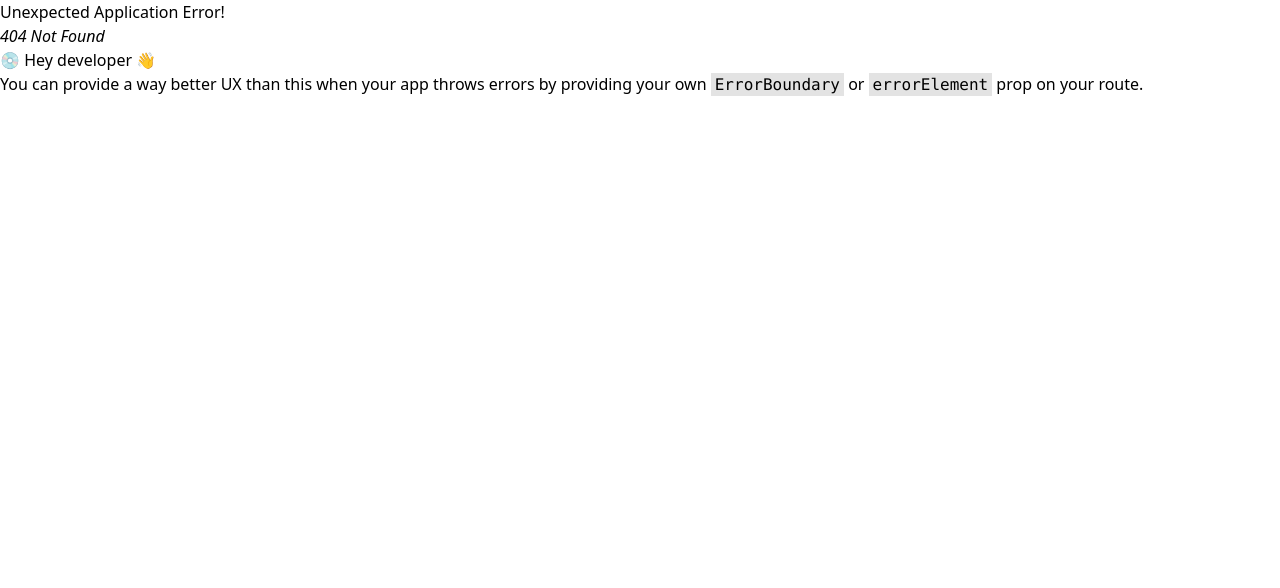
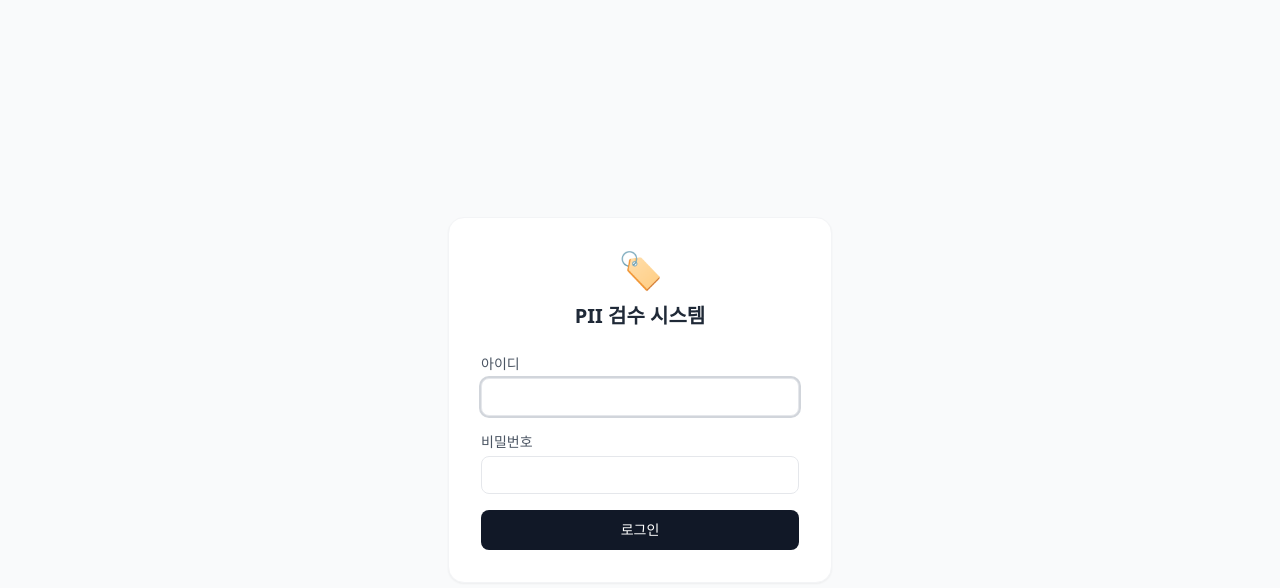
Before and after one commit to kkyut-exe/pii-review, a React (Vite) app in the folder web/: page /#/login in a window 1280 px wide. Before the commit this address had no page. Shown: the top 588 px of the page. Built offline with nearby package versions, Linux system fonts and the light colour scheme.

Commit message:
feat: LoginPage and auth guard in App.jsx

```diff
--- a/web/src/App.jsx
+++ b/web/src/App.jsx
@@ -1,11 +1,26 @@
-import { createHashRouter, RouterProvider } from 'react-router-dom'
-import { FileProvider } from './context/FileContext'
+// web/src/App.jsx
+import { createHashRouter, RouterProvider, Navigate } from 'react-router-dom'
+import { FileProvider, useFile } from './context/FileContext'
 import ListPage from './pages/ListPage'
 import ReviewPage from './pages/ReviewPage'
+import LoginPage from './pages/LoginPage'
+
+function RequireAuth({ children }) {
+  const { currentUser } = useFile()
+  if (!currentUser) return <Navigate to="/login" replace />
+  return children
+}
 
 const router = createHashRouter([
-  { path: '/', element: <ListPage /> },
-  { path: '/review/:id', element: <ReviewPage /> },
+  { path: '/login', element: <LoginPage /> },
+  {
+    path: '/',
+    element: <RequireAuth><ListPage /></RequireAuth>,
+  },
+  {
+    path: '/review/:id',
+    element: <RequireAuth><ReviewPage /></RequireAuth>,
+  },
 ])
 
 export default function App() {
--- /dev/null
+++ b/web/src/pages/LoginPage.jsx
@@ -0,0 +1,69 @@
+// web/src/pages/LoginPage.jsx
+import { useState } from 'react'
+import { useNavigate } from 'react-router-dom'
+import { useFile } from '../context/FileContext'
+
+export default function LoginPage() {
+  const { login } = useFile()
+  const navigate = useNavigate()
+  const [username, setUsername] = useState('')
+  const [password, setPassword] = useState('')
+  const [error, setError] = useState('')
+  const [loading, setLoading] = useState(false)
+
+  async function handleSubmit(e) {
+    e.preventDefault()
+    setError('')
+    setLoading(true)
+    try {
+      await login(username, password)
+      navigate('/')
+    } catch {
+      setError('아이디 또는 비밀번호가 올바르지 않습니다.')
+    } finally {
+      setLoading(false)
+    }
+  }
+
+  return (
+    <div className="min-h-screen bg-gray-50 flex items-center justify-center">
+      <div className="bg-white rounded-2xl shadow-sm border border-gray-100 p-8 w-full max-w-sm">
+        <div className="text-center mb-6">
+          <div className="text-4xl mb-3">🏷️</div>
+          <h1 className="text-xl font-semibold text-gray-800">PII 검수 시스템</h1>
+        </div>
+        <form onSubmit={handleSubmit} className="space-y-4">
+          <div>
+            <label className="block text-sm text-gray-600 mb-1">아이디</label>
+            <input
+              type="text"
+              value={username}
+              onChange={e => setUsername(e.target.value)}
+              required
+              autoFocus
+              className="w-full border border-gray-200 rounded-lg px-3 py-2 text-sm outline-none focus:ring-2 focus:ring-gray-300"
+            />
+          </div>
+          <div>
+            <label className="block text-sm text-gray-600 mb-1">비밀번호</label>
+            <input
+              type="password"
+              value={password}
+              onChange={e => setPassword(e.target.value)}
+              required
+              className="w-full border border-gray-200 rounded-lg px-3 py-2 text-sm outline-none focus:ring-2 focus:ring-gray-300"
+            />
+          </div>
+          {error && <p className="text-xs text-red-500">{error}</p>}
+          <button
+            type="submit"
+            disabled={loading}
+            className="w-full bg-gray-900 text-white text-sm py-2.5 rounded-lg font-medium hover:bg-gray-700 disabled:opacity-50 transition-colors"
+          >
+            {loading ? '로그인 중...' : '로그인'}
+          </button>
+        </form>
+      </div>
+    </div>
+  )
+}
```
